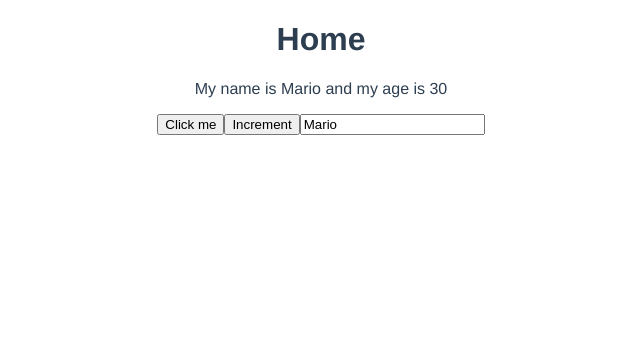
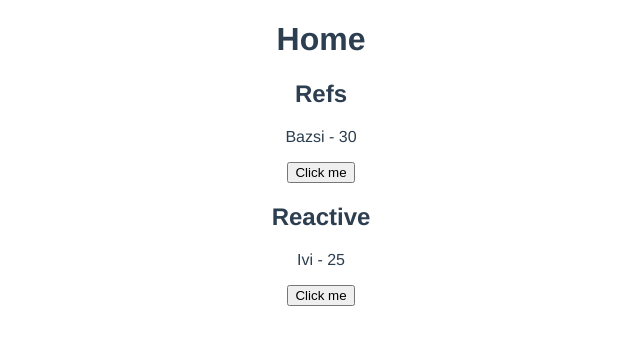
Before and after one commit to Pici1985/vue-blog, a Vue app: page / in a window 1280 px wide. Shown: the top 344 px of the page, without its empty margins (319-959 px from the left). Built offline with nearby package versions, Linux system fonts and the light colour scheme.

Commit message:
Reactive vs Refs
comparing the functionality of ref() vs reactive()

```diff
--- a/src/views/HomeView.vue
+++ b/src/views/HomeView.vue
@@ -1,47 +1,71 @@
 <template>
-  <div class="home">
+  <!-- <div class="home">
     <h1>Home</h1>
     <p ref="p">My name is {{ name }} and my age is {{ age }}</p>
     <button @click="handleClick">Click me</button>
     <button @click="age++">Increment</button>
     <input type="text" v-model="name">
+  </div> -->
+  <div class="home">
+    <h1>Home</h1>
+    <h2>Refs</h2>
+    <p>{{ userOne.name }} - {{ userOne.age}}</p>
+    <button @click="updateUserOne">Click me</button>
+    <h2>Reactive</h2>
+    <p>{{ userTwo.name }} - {{ userTwo.age }}</p>
+    <button @click="updateUserTwo">Click me</button>
   </div>
 </template>
 
 <script>
 // @ is an alias to /src
-import { ref } from 'vue'
+import { ref, reactive } from 'vue'
 
 export default {
   name: 'HomeView',
-  //the values inside setup() are not reactive by default
-  setup(){
-    console.log('setup')
+  setup() {
+    const userOne = ref({ name: 'Bazsi', age: 30 })
+    const userTwo = reactive({ name: 'Ivi', age: 25 })
 
-    const p = ref(null)
-
-    const name = ref('Mario')
-    const age = ref(30)
-
-    // these function works as intended
-    // const handleClick = () => {
-    //   console.log(p, p.value)
-    //   p.value.classList.add('test')
-    //   p.value.textContent = 'Hello gyokerek'
-    // }
-
-    const handleClick = () => {
-      name.value = 'Luigi'
-      age.value = 25
+    const updateUserOne = () => {
+      userOne.value.age = 40
     }
 
-    return {
-      name,
-      age,
-      handleClick,
-      p
+    const updateUserTwo = () => {
+      userTwo.age = 30
     }
-  },
+
+    return { userOne, updateUserOne, userTwo, updateUserTwo }
+  }
+
+  //the values inside setup() are not reactive by default
+  // setup(){
+  //   console.log('setup')
+
+  //   const p = ref(null)
+
+  //   const name = ref('Mario')
+  //   const age = ref(30)
+
+  //   these function works as intended
+  //   const handleClick = () => {
+  //     console.log(p, p.value)
+  //     p.value.classList.add('test')
+  //     p.value.textContent = 'Hello gyokerek'
+  //   }
+
+  //   const handleClick = () => {
+  //     name.value = 'Luigi'
+  //     age.value = 25
+  //   }
+
+  //   return {
+  //     name,
+  //     age,
+  //     handleClick,
+  //     p
+  //   }
+  // },
   //the values inside data() are reactive by default
   // data(){
   //   return {
```
